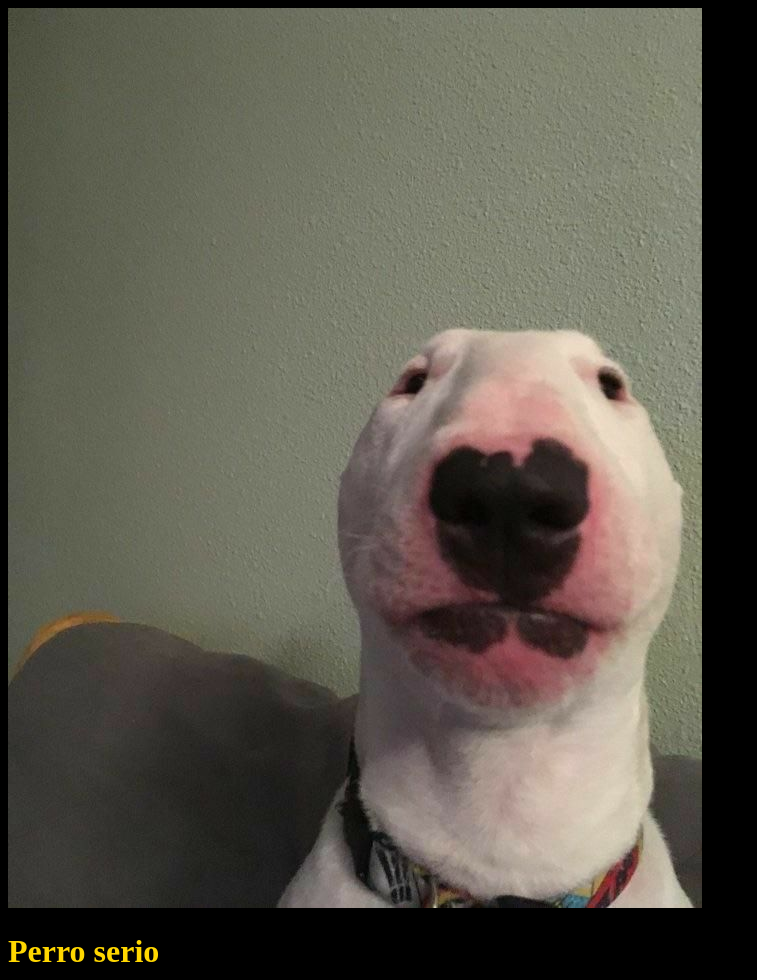
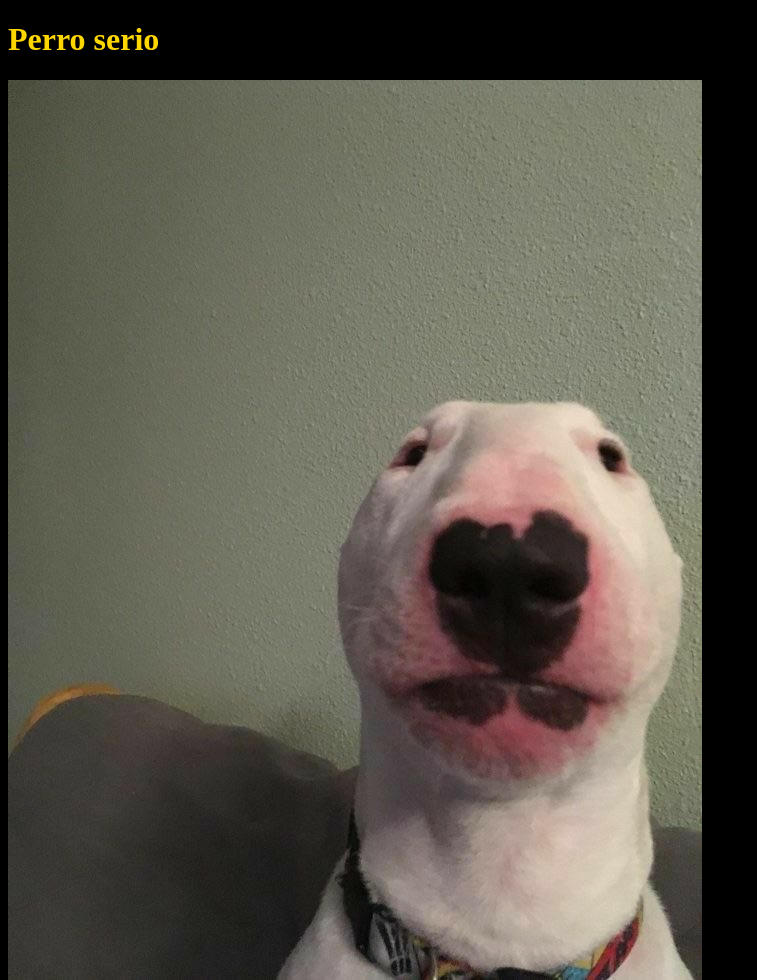
Before and after one commit to V-ivan11/pserio, a plain HTML site: page index.html in a window 1280 px wide. Shown: the top 980 px of the page, without its empty margins (0-757 px from the left). Drawn offline with Linux system fonts and the light colour scheme.

Commit message:
Update index.html
Más pserio

```diff
--- a/index.html
+++ b/index.html
@@ -7,6 +7,7 @@
     <title>Perro serio</title>
 </head>
 <body bgcolor="#000000">
+    <h1 style="color: gold;">Perro serio</h1>
     <img src="img/walter.jpg" alt="Perro serio">
     <h1 style="color: gold;">Perro serio</h1>
 </body>
```
